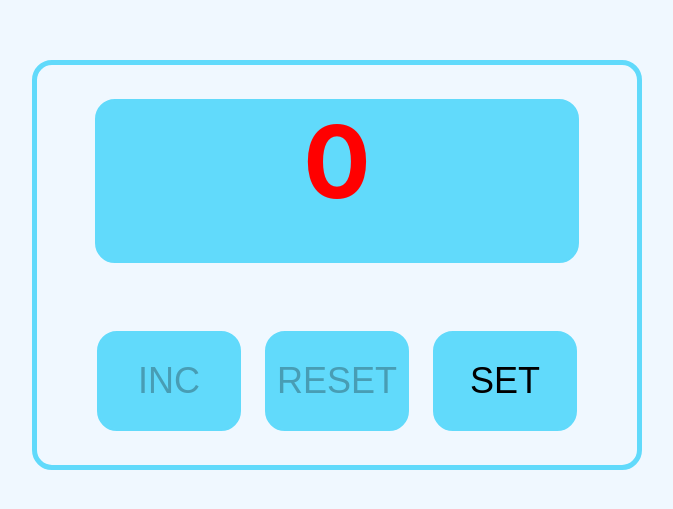
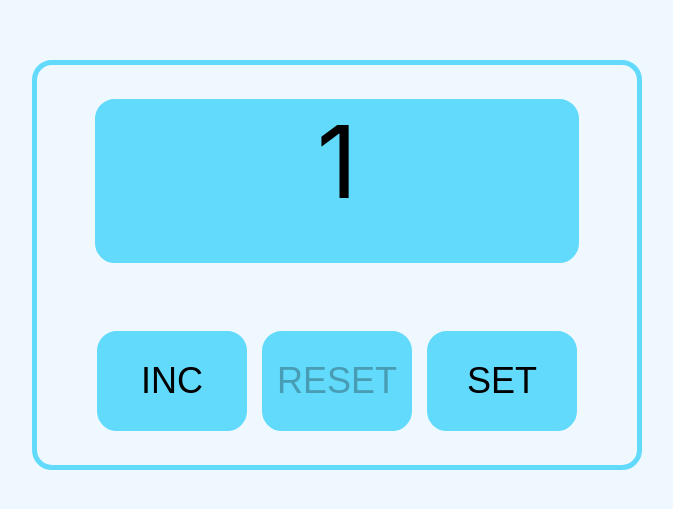
Before and after one commit to jekaplugarev/Counter, a React (Create React App) app: page /main in a window 1280 px wide. Before the commit this address led to /. Shown: the part 135-644 px from the top of the page, without its empty margins (303-976 px from the left). Built offline with nearby package versions, Linux system fonts and the light colour scheme.

Commit message:
add new logic... counter complete. it remains to make a refactor

```diff
--- a/src/App.module.css
+++ b/src/App.module.css
@@ -67,8 +67,8 @@ body {
 }
 
 .btn {
-    width: 30%;
-    height: 100%;
+    width: 150px;
+    height: 100px;
     border-radius: 20px;
     font-size: 36px;
     background-color: #61dafb;
@@ -126,3 +126,21 @@ body {
     text-decoration: none;
     color: black;
 }
+
+.errorInput {
+    align-self: center;
+    text-align: center;
+    outline: none;
+    border-radius: 10px;
+    font-size: 30px;
+    line-height: 0;
+    height: 70%;
+    width: 40%;
+    background-color: red;
+}
+
+.disableLink {
+    color: #969696;
+    text-decoration: none;
+    pointer-events: none;
+}
--- a/src/App.tsx
+++ b/src/App.tsx
@@ -4,28 +4,27 @@ import {Counter} from './components/Counter';
 import {CounterSetting} from './components/CounterSetting';
 import {Switch, Route, Redirect} from 'react-router-dom';
 
+
+
 export function App() {
-    const [startValue, setStartValue] = useState(0)
-    const [maxValue, setMaxValue] = useState(0)
+    const [startValue, setStartValue] = useState(1)
+    const [maxValue, setMaxValue] = useState(5)
     const [count, setCount] = useState(startValue)
 
-    function changeCounter(counter: number) {
-        if (counter < maxValue) {
-            setCount(++counter)
-        }
-    }
 
-    function resetCounter() {
-        setCount(startValue)
-    }
+    // поправить нейминг
+    // useState для отображения приложения по флагу
 
-    function changeMaxValue(value: number) {
-        setMaxValue(value)
-    }
 
-    function changeStartValue(value: number) {
-        setStartValue(value)
-    }
+    // useEffect( ()=> {
+    //     const counter = {
+    //         startValue: startValue,
+    //         maxValue: maxValue
+    //     }
+    //     localStorage.setItem('test', JSON.stringify(counter))
+    // },[] )
+    // Сделать один useEffect
+
 
     useEffect(() => {
         let value = localStorage.getItem('maxValue')
@@ -44,6 +43,14 @@ export function App() {
     }, [])
 
     useEffect(() => {
+        let value = localStorage.getItem('countValue')
+        if (value) {
+            let countValue = JSON.parse(value)
+            setCount(countValue)
+        }
+    }, [])
+
+    useEffect(() => {
         localStorage.setItem('maxValue', JSON.stringify(maxValue))
     }, [maxValue])
 
@@ -51,11 +58,40 @@ export function App() {
         localStorage.setItem('startValue', JSON.stringify(startValue))
     }, [startValue])
 
+    useEffect(() => {
+        localStorage.setItem('countValue', JSON.stringify(count))
+    }, [count])
+
+    function changeCounter(counter: number) {
+        if (counter < maxValue) {
+            setCount(++counter)
+        }
+    }
+
+    function setCounterValue() {
+
+        // const test = localStorage.getItem('test')
+        // debugger
+        setCount(startValue)
+    }
+
+    function changeMaxValue(value: number) {
+        setMaxValue(value)
+    }
+
+    function changeStartValue(value: number) {
+        setStartValue(value)
+    }
+
     return (
         <div className={style.wrapperApp}>
+
+            {/*{ true ? <div>1</div> : <div>2</div>  убрать Роутеры сделать по флагу}*/}
+
+
             <Switch>
-                <Route path="/" exact render={() => <Counter
-                    resetCounter={resetCounter}
+                <Route path="/main" exact render={() => <Counter
+                    setCounterValue={setCounterValue}
                     startValue={startValue}
                     maxValue={maxValue}
                     changeCounter={changeCounter}
@@ -66,8 +102,9 @@ export function App() {
                     startValue={startValue}
                     changeMaxValue={changeMaxValue}
                     changeStartValue={changeStartValue}
+                    setCounterValue={setCounterValue}
                 />}/>
-                <Redirect to="/"/>
+                <Redirect to="/set"/>
             </Switch>
         </div>
     )
--- a/src/components/ControlBtn.tsx
+++ b/src/components/ControlBtns.tsx
@@ -4,15 +4,17 @@ import {NavLink} from 'react-router-dom';
 
 export type ControlBtnType = {
     changeCounter: (counter: number) => void
-    resetCounter: () => void
+    setCounterValue: () => void
     count: number
     maxValue: number
     startValue: number
 }
 
-export function ControlBtn(props: ControlBtnType) {
+// button в одну компоненту
+
+export function ControlBtns(props: ControlBtnType) {
     const changeCounter = () => props.changeCounter(props.count)
-    const resetCounter = () => props.resetCounter()
+    const resetCounter = () => props.setCounterValue()
 
     return (
         <div className={style.wrapperBtn}>
--- a/src/components/Counter.tsx
+++ b/src/components/Counter.tsx
@@ -1,13 +1,13 @@
 import React from 'react';
 import {CounterDisplay} from './CounterDisplay';
-import {ControlBtn} from './ControlBtn';
+import {ControlBtns} from './ControlBtns';
 import style from '../App.module.css';
 
 type CounterType = {
     maxValue: number
     startValue: number
     changeCounter: (counter: number) => void
-    resetCounter: () => void
+    setCounterValue: () => void
     count: number
 }
 
@@ -19,9 +19,9 @@ export function Counter(props: CounterType) {
                 count={props.count}
                 maxValue={props.maxValue}
             />
-            <ControlBtn
+            <ControlBtns
                 changeCounter={props.changeCounter}
-                resetCounter={props.resetCounter}
+                setCounterValue={props.setCounterValue}
                 count={props.count}
                 maxValue={props.maxValue}
                 startValue={props.startValue}
--- a/src/components/CounterSetting.tsx
+++ b/src/components/CounterSetting.tsx
@@ -9,6 +9,7 @@ type CounterSettingType = {
     startValue: number
     changeMaxValue: (value: number) => void
     changeStartValue: (value: number) => void
+    setCounterValue: () => void
 }
 
 export function CounterSetting(props: CounterSettingType) {
@@ -21,7 +22,11 @@ export function CounterSetting(props: CounterSettingType) {
                 changeMaxValue={props.changeMaxValue}
                 changeStartValue={props.changeStartValue}
             />
-            <SetBtn/>
+            <SetBtn
+                setCounterValue={props.setCounterValue}
+                startValue={props.startValue}
+                maxValue={props.maxValue}
+            />
         </div>
     )
 }
--- a/src/components/SetBtn.tsx
+++ b/src/components/SetBtn.tsx
@@ -1,27 +1,27 @@
 import style from '../App.module.css';
-import React, {ChangeEvent} from 'react';
+import React from 'react';
 import {NavLink} from 'react-router-dom';
 
 export type SetBtnType = {
-    changeStartValue: (value: number) => void
-
+    setCounterValue: () => void
+    startValue: number
+    maxValue: number
 }
 
-export function SetBtn() {
-    const onClickSetStartValue = (event: ChangeEvent<HTMLInputElement>) => {
-        props.changeStartValue(+event.currentTarget.value)
-    }
+export function SetBtn(props: SetBtnType) {
+    const resetCounter = () => props.setCounterValue()
 
     return (
         <div className={style.wrapperSetBtn}>
-            <button
-                className={style.btn}
-                onClick={onClickSetStartValue}
-            >
-                <NavLink to="/main" className={style.link}>
+            <NavLink to="/main" className={style.link}>
+                <button
+                    className={style.btn}
+                    onClick={resetCounter}
+                    disabled={props.maxValue <= props.startValue}
+                >
                     Set
-                </NavLink>
-            </button>
+                </button>
+            </NavLink>
         </div>
     )
 }
--- a/src/components/Settings.tsx
+++ b/src/components/Settings.tsx
@@ -1,5 +1,5 @@
 import style from '../App.module.css';
-import React, { ChangeEvent } from 'react';
+import React, {ChangeEvent} from 'react';
 
 export type SettingsType = {
     maxValue: number
@@ -8,13 +8,27 @@ export type SettingsType = {
     changeStartValue: (value: number) => void
 }
 
+
+// показать ошибку при отрицательных числах
+
+
 export function Settings(props: SettingsType) {
     const onChangeMaxValue = (event: ChangeEvent<HTMLInputElement>) => {
-        props.changeMaxValue(+event.currentTarget.value) /// возвращало строку, надо число
+        let valueAsNumber = event.currentTarget.valueAsNumber;
+
+        if (valueAsNumber > 0) { /// возвращало строку, надо число
+            props.changeMaxValue(valueAsNumber)
+        } else {
+            return
+        }
     }
-
+// Поправить рефактор
     const onChangeStartValue = (event: ChangeEvent<HTMLInputElement>) => {
-        props.changeStartValue(+event.currentTarget.value) /// возвращало строку, надо число
+        if (+event.currentTarget.value >= 0) {
+            props.changeStartValue(+event.currentTarget.value)
+        } else {
+            return
+        }
     }
 
     return (
@@ -25,7 +39,7 @@ export function Settings(props: SettingsType) {
                 </div>
                 <input
                     type="number"
-                    className={style.inputSet}
+                    className={props.maxValue > props.startValue ? style.inputSet : style.errorInput}
                     value={props.maxValue}
                     onChange={onChangeMaxValue}
                 />
@@ -36,7 +50,7 @@ export function Settings(props: SettingsType) {
                 </div>
                 <input
                     type="number"
-                    className={style.inputSet}
+                    className={props.maxValue > props.startValue ? style.inputSet : style.errorInput}
                     value={props.startValue}
                     onChange={onChangeStartValue}
                 />
```
